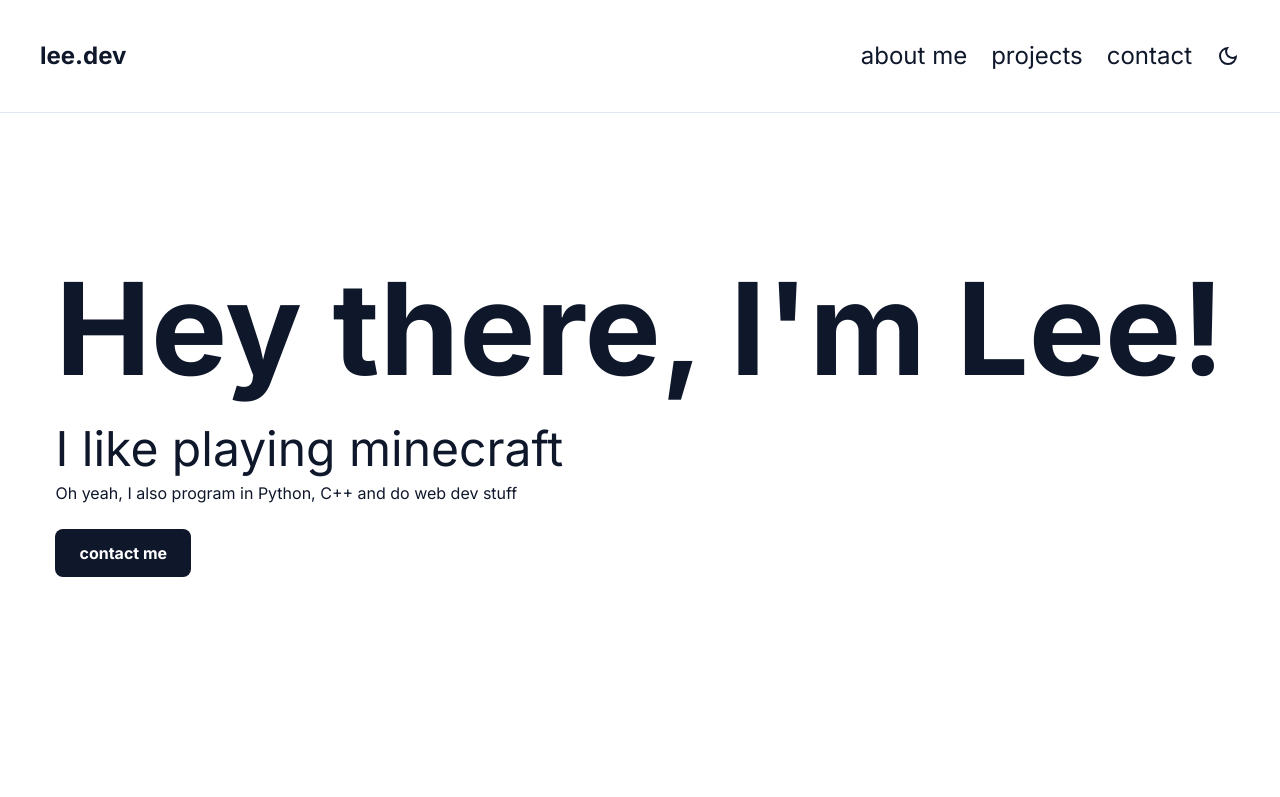
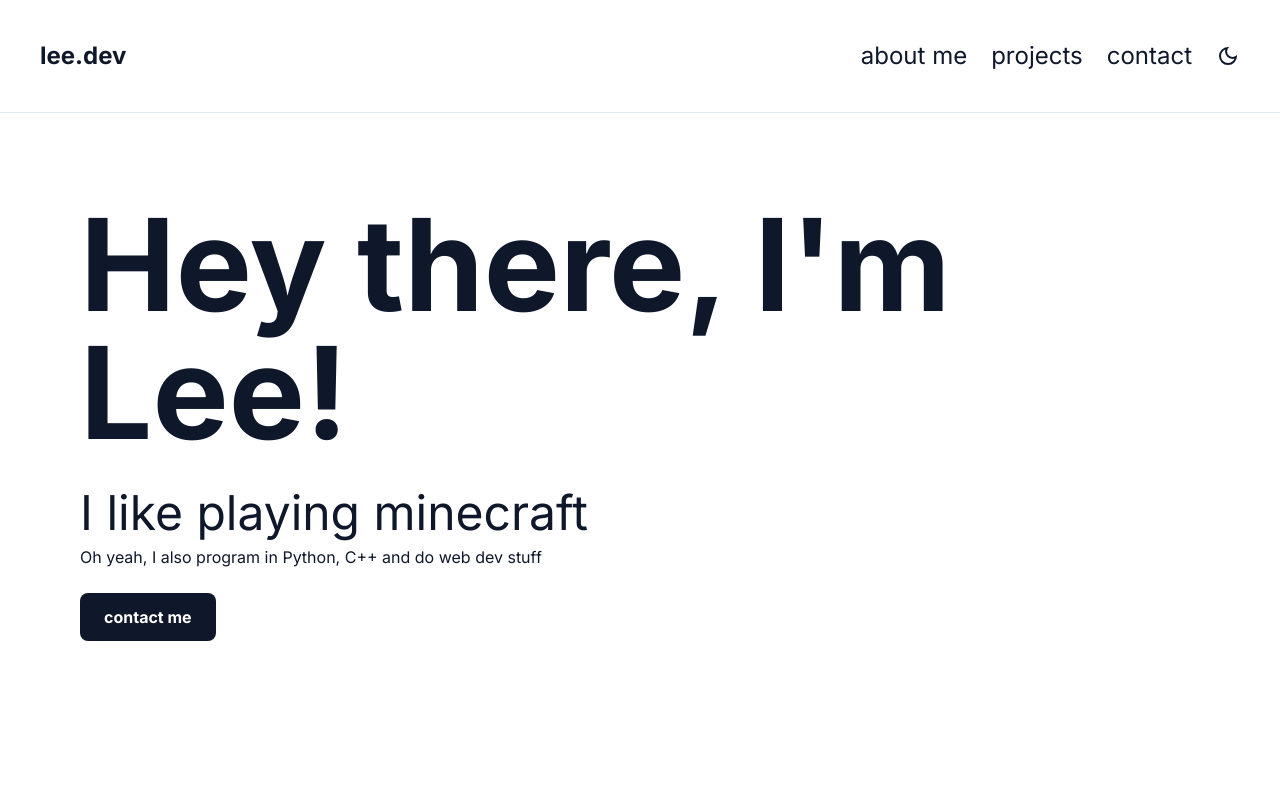
Before and after one commit to poggersv2/mywebsite, a React (Vite) app: page / in a window 1280 px wide. Shown: the top 797 px of the page. Built offline with nearby package versions, Linux system fonts and the light colour scheme.

Commit message:
Fix
fixed inconsistent spacing (Hero section)

```diff
--- a/src/App.jsx
+++ b/src/App.jsx
@@ -76,7 +76,7 @@
       </div>
 
         {/* Hero */}
-        <div className="flex items-center justify-center px-6 min-h-[calc(100vh-200px)]">
+        <div className="flex items-center justify-center px-[10vh] min-h-[calc(100vh-200px)]">
           <div className="flex max-w-full flex-col items-start gap-2 text-left">
             <div className="font-bold text-5xl sm:text-7xl md:text-8xl lg:text-9xl my-4">Hey there, I'm Lee!</div>
             <div className="text-2xl sm:text-5xl mt-2">I like playing minecraft</div>
```
